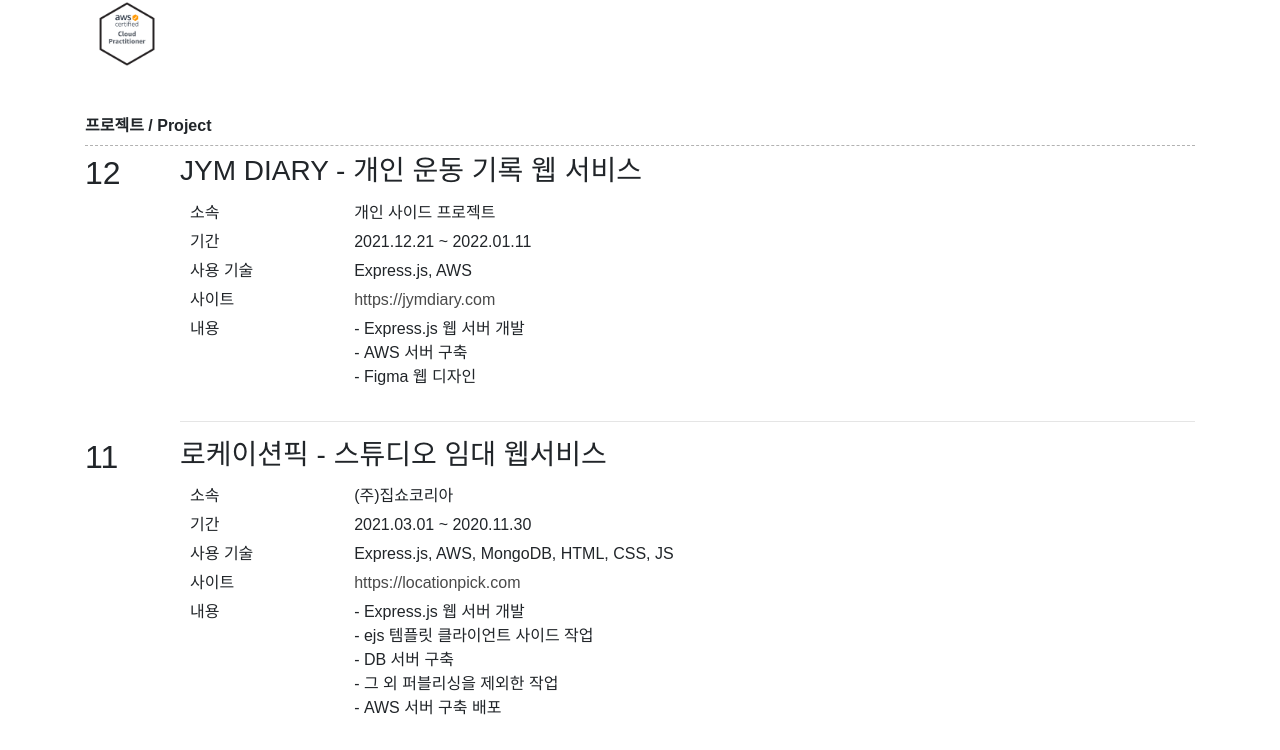
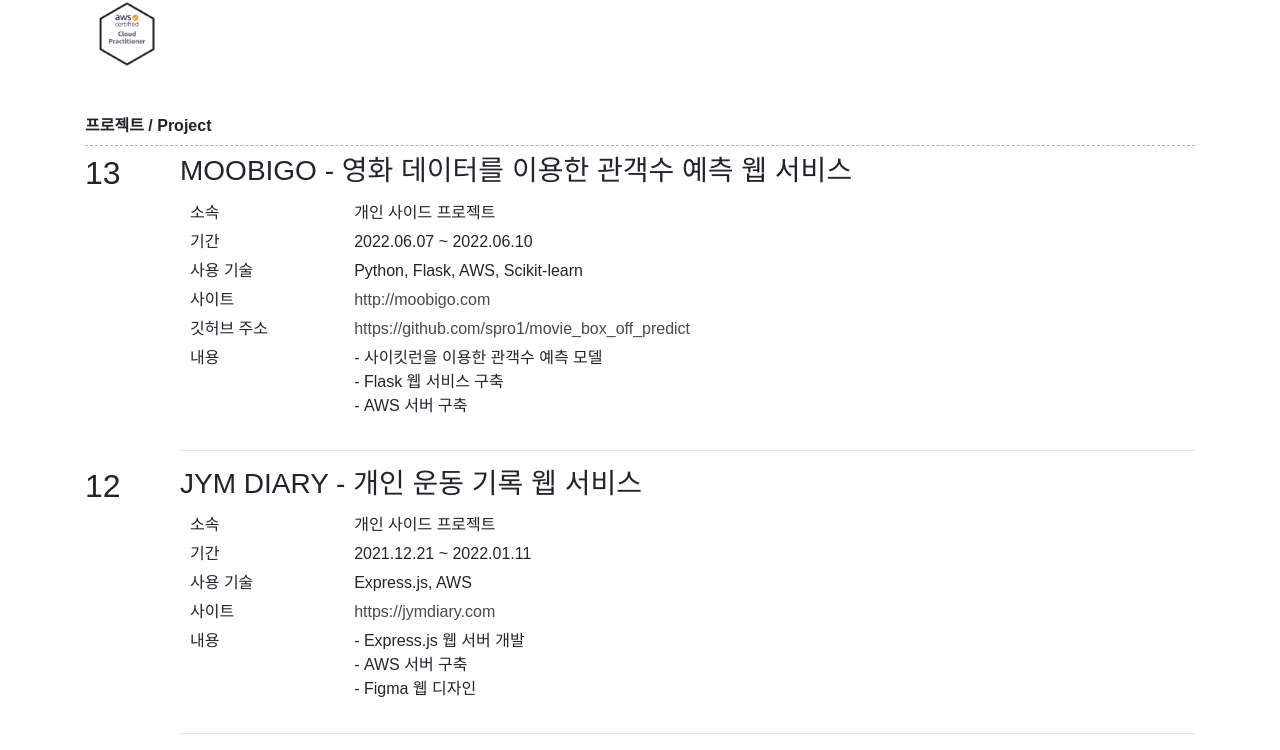
Before and after one commit to spro1/resume, a React (Create React App) app: page / in a window 1280 px wide. Shown: the part 2004-2754 px from the top of the page. Built offline with nearby package versions, Linux system fonts and the light colour scheme; a web font is replaced by a local one.

Commit message:
resume content add

```diff
--- a/src/components/Content.js
+++ b/src/components/Content.js
@@ -112,6 +112,15 @@ const projects = [
         skill: 'Express.js, AWS',
         contents:<p>- Express.js 웹 서버 개발<br/>- AWS 서버 구축<br/>- Figma 웹 디자인</p>,
         site: "https://jymdiary.com"
+    },{
+        id:13,
+        company: '개인 사이드 프로젝트',
+        title: 'MOOBIGO - 영화 데이터를 이용한 관객수 예측 웹 서비스',
+        date: '2022.06.07 ~ 2022.06.10',
+        skill: 'Python, Flask, AWS, Scikit-learn',
+        contents:<p>- 사이킷런을 이용한 관객수 예측 모델<br/>- Flask 웹 서비스 구축<br/>- AWS 서버 구축</p>,
+        github: "https://github.com/spro1/movie_box_off_predict",
+        site: "http://moobigo.com"
     }
 ]
 
@@ -282,6 +291,16 @@ export default class Content extends Component{
                                                 ? (<Col xs={10} className="project-desc"><a href={project.site} target="_blank">{project.site}</a></Col>)
                                                 : null
                                         }
+                                        {
+                                            project.hasOwnProperty("github")
+                                                ? (<Col xs={2} className="project-title">깃허브 주소</Col>)
+                                                : null
+                                        }
+                                        {
+                                            project.hasOwnProperty("github")
+                                                ? (<Col xs={10} className="project-desc"><a href={project.github} target="_blank">{project.github}</a></Col>)
+                                                : null
+                                        }
                                         <Col xs={2} className="project-title">내용</Col>
                                         <Col xs={10} className="project-desc">
                                             <p>
--- a/src/components/Footer.js
+++ b/src/components/Footer.js
@@ -4,7 +4,7 @@ export default class Footer extends Component{
     render() {
         return (
             <footer className="footer">
-                <p>Copyright © 2021 YUNDOL. All rights reserved.</p>
+                <p>Copyright © 2021-2022 YUNDOL. All rights reserved.</p>
             </footer>
         );
     }
```
